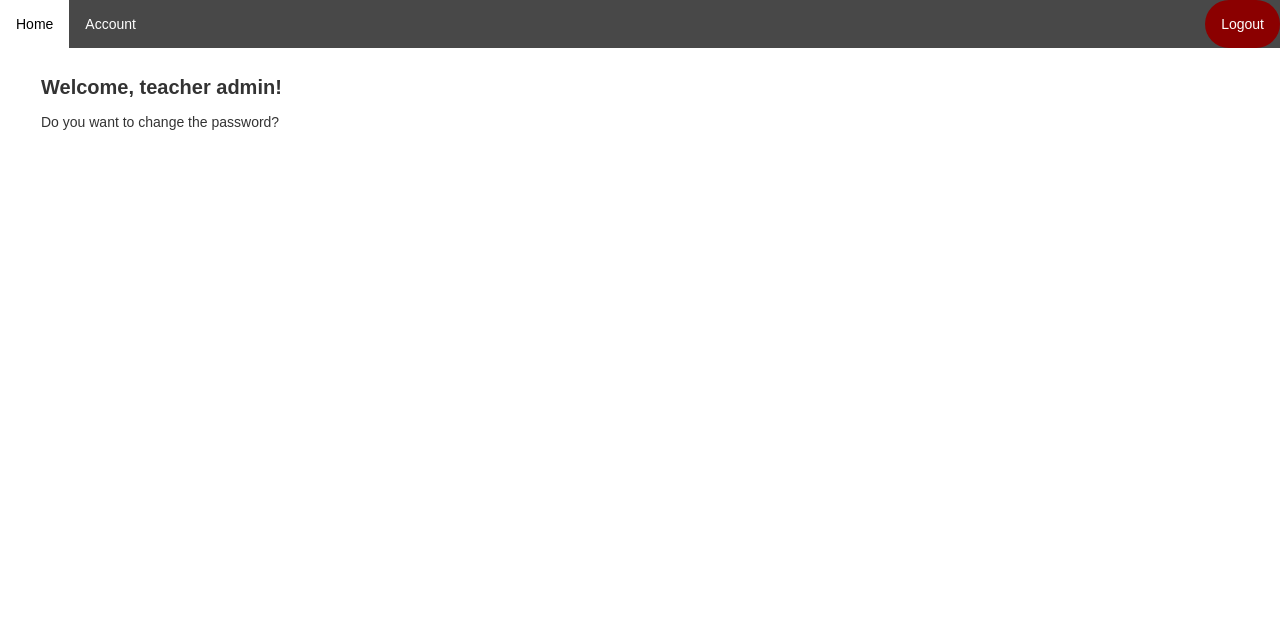
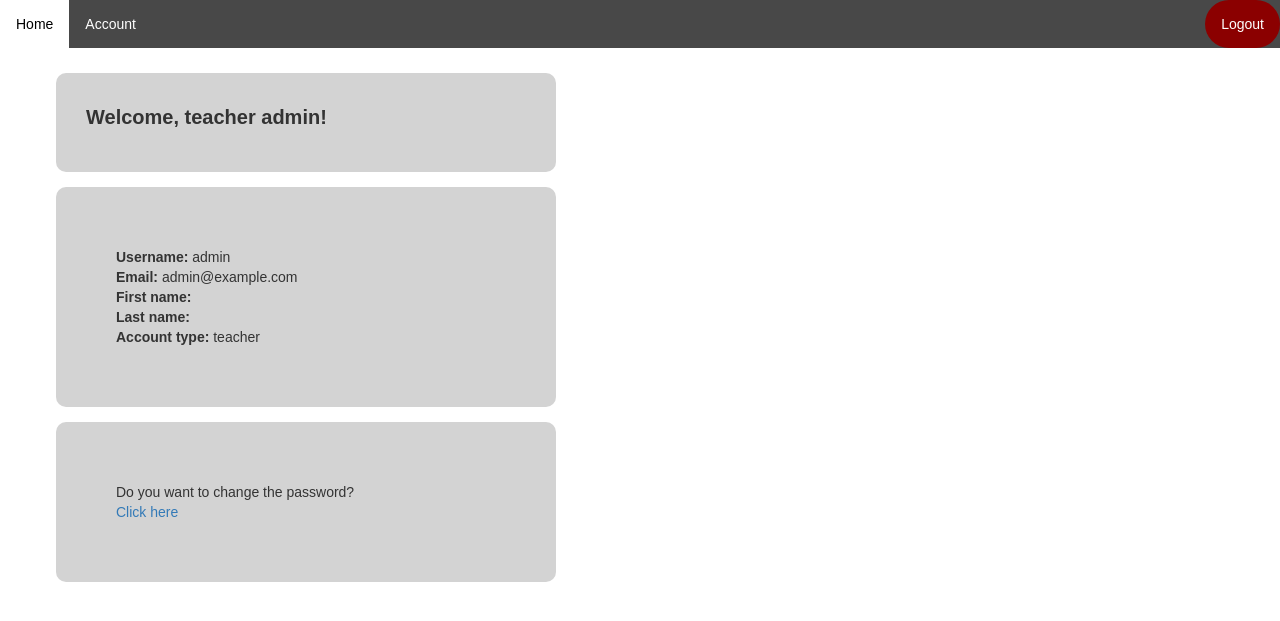
Before and after one commit to malinastanciu/proiectLicenta, a Django app: page /account/ in a window 1280 px wide. Shown: the top 621 px of the page. Run offline with Django 3.2, Linux system fonts and the light colour scheme; a user stored in the database is signed in; some libraries are stand-ins or nearby versions.

Commit message:
Created change password template

```diff
--- a/accounts/urls.py
+++ b/accounts/urls.py
@@ -21,4 +21,10 @@ urlpatterns = [
     path('reset_password_complete/',
          auth_views.PasswordResetCompleteView.as_view(template_name='accounts/password_reset_complete.html'),
          name="password_reset_complete"),
+    path('account/change-password/', auth_views.PasswordChangeView.as_view(
+        template_name='accounts/change_password.html'),
+         name='change_password'),
+    path('account/change-password-done/', auth_views.PasswordChangeDoneView.as_view(
+        template_name='accounts/change_password_done.html'),
+         name='password_change_done'),
 ]
--- a/application/static/application/account.css
+++ b/application/static/application/account.css
@@ -1,4 +1,30 @@
-p{
+p {
     font-size: 20px;
     font-weight: bold;
 }
+
+.username {
+    background-color: lightgrey;
+    border-radius: 10px;
+    width: 500px;
+    border: 15px;
+    padding: 30px;
+    margin: 15px;
+}
+
+.change_password {
+    background-color: lightgrey;
+    width: 500px;
+    border: 15px;
+    border-radius: 10px;
+    padding: 60px;
+    margin: 15px;
+}
+.user_information {
+    background-color: lightgrey;
+    width: 500px;
+    border: 15px;
+    border-radius: 10px;
+    padding: 60px;
+    margin: 15px;
+}
--- a/application/templates/application/account.html
+++ b/application/templates/application/account.html
@@ -6,8 +6,19 @@
 {% endblock %}
 {% block article %}
     <link rel="stylesheet" href="{% static 'application/account.css' %}">
-  <p>Welcome, {{ user_type }} {{ user.username }}!</p>
-    Do you want to change the password?
-        {% block change_password %}
-        {% endblock %}
+    <div class="username">
+        <p>Welcome, {{ user_type }} {{ user.username }}!</p>
+    </div>
+    <div class="user_information">
+        <b>Username:</b> {{ request.user.username }}<br>
+        <b>Email:</b> {{ request.user.email }}<br>
+        <b>First name:</b> {{ request.user.first_name }}<br>
+        <b>Last name:</b> {{ request.user.last_name }}<br>
+        <b>Account type:</b> {{ user_type }}<br>
+
+    </div>
+    <div class="change_password">
+        Do you want to change the password?<br>
+            <a href="{% url 'change_password' %}">Click here</a>
+    </div>
 {% endblock %}
--- a/application/views.py
+++ b/application/views.py
@@ -10,6 +10,7 @@ def dashboard(request):
     context = create_context(request)
     return render(request, 'application/dashboard.html', context)
 
+
 # Create your views here.
 @login_required(login_url='login')
 def account(request):
```
Also changed, not shown: accounts/static/accounts/change_password.css (added, +12 -0 lines), accounts/static/accounts/change_password_done.css (added, +8 -0 lines), accounts/templates/accounts/change_password.html (added, +22 -0 lines), accounts/templates/accounts/change_password_done.html (added, +16 -0 lines).
